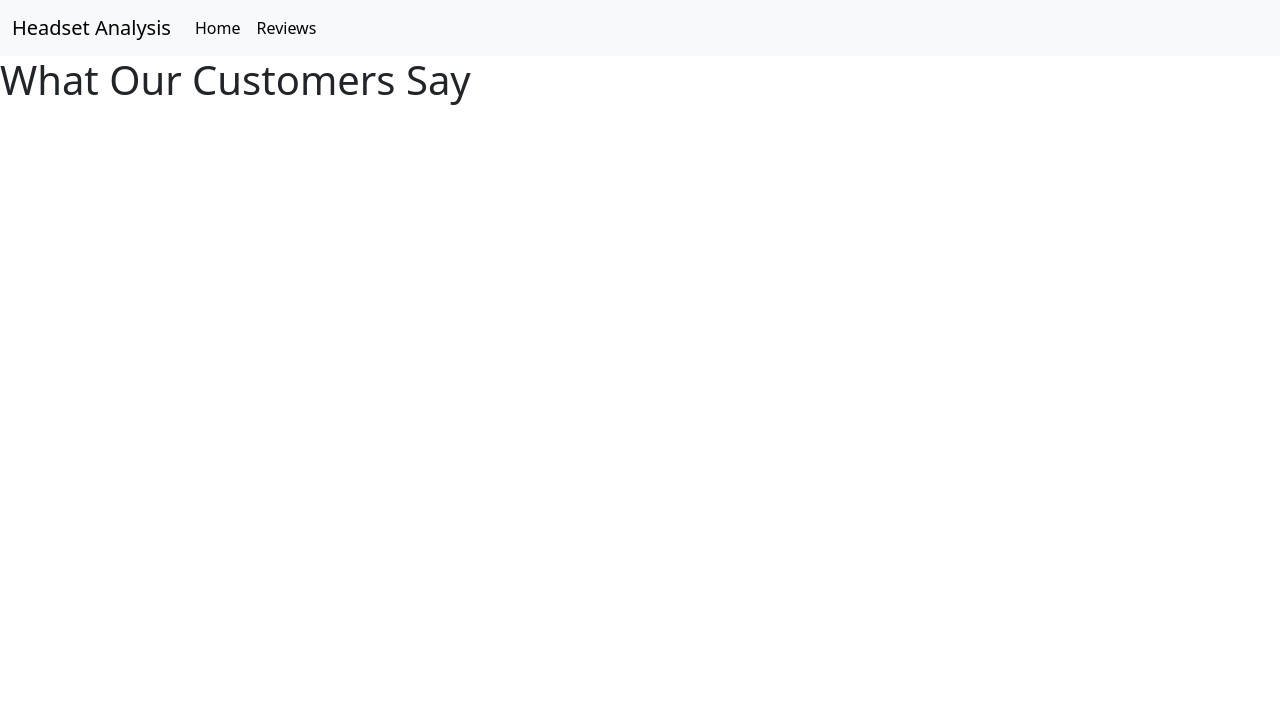
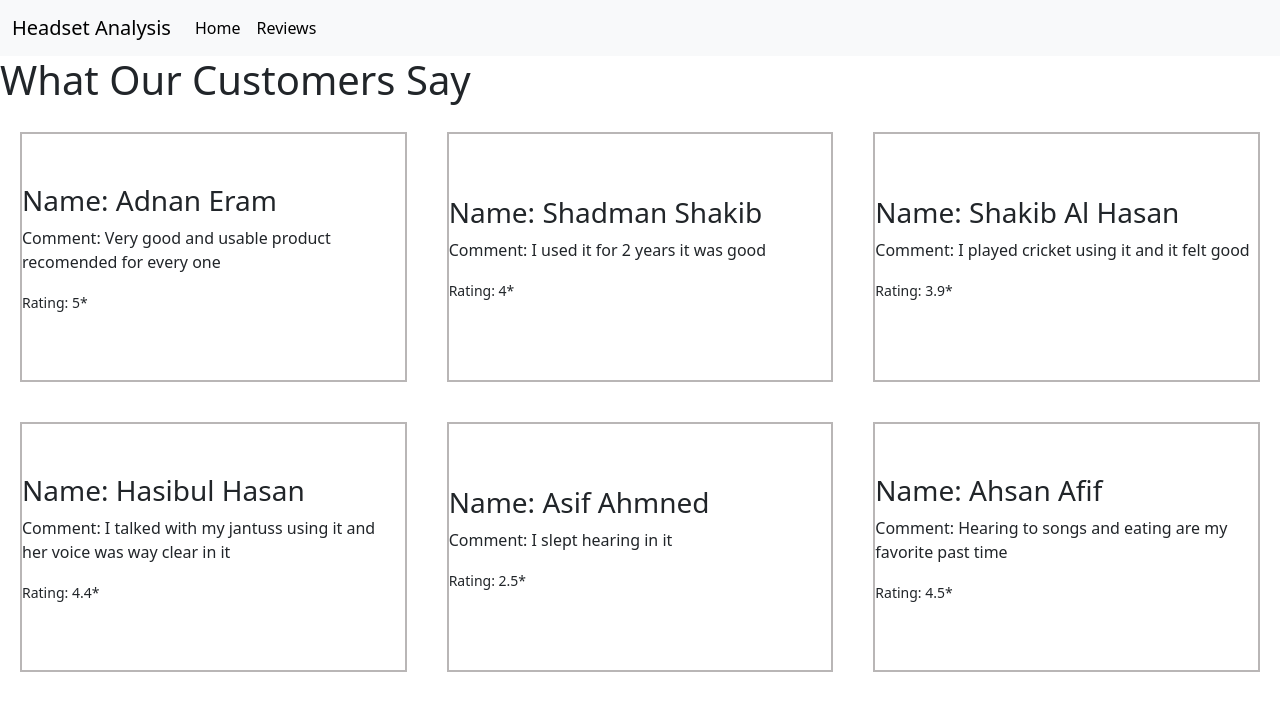
Before and after one commit to Adnan-Eram-Argho/product-analysis, a React (Create React App) app: page /reviews in a window 1280 px wide. Shown: the top 710 px of the page. Built offline with nearby package versions, Linux system fonts and the light colour scheme.

Commit message:
review done

```diff
--- a/src/components/HomeComment/HomeComment.css
+++ b/src/components/HomeComment/HomeComment.css
@@ -2,5 +2,7 @@
     border: 2px solid rgb(185, 182, 182);
     height: 250px;
     margin: 20px;
-
+    display: flex;
+    flex-direction: column;
+    justify-content: center;
 }
--- a/src/components/Reviews/Reviews.js
+++ b/src/components/Reviews/Reviews.js
@@ -1,9 +1,17 @@
 import React from 'react';
+import useComments from '../../hooks/useComments';
+import HomeComment from '../HomeComment/HomeComment';
 
 const Reviews = () => {
+    const [comments, setComments] = useComments();
     return (
-        <div>
-            <h1>What Our Customers Say</h1>
+        <div >
+            <h1 >What Our Customers Say</h1>
+            <div className='comments'>
+                {
+                    comments.map(comment1 => <HomeComment comment1={comment1}></HomeComment>)
+                }
+            </div>
         </div>
     );
 };
```
